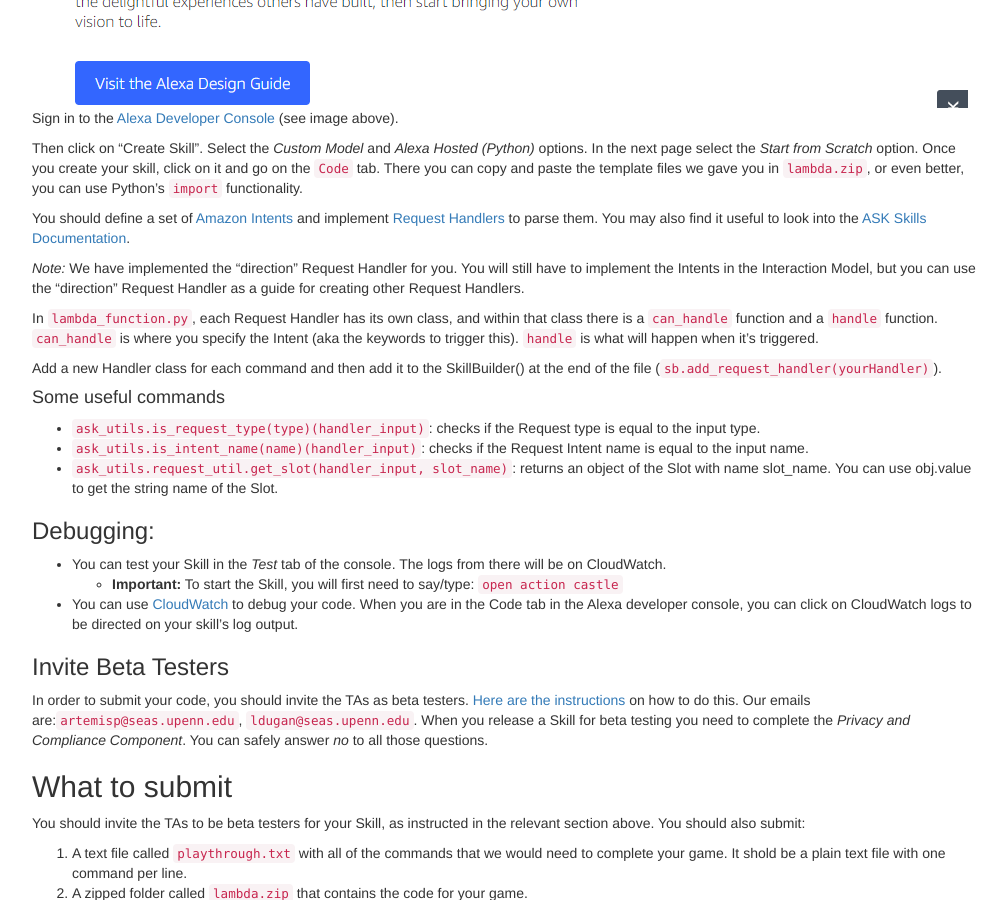
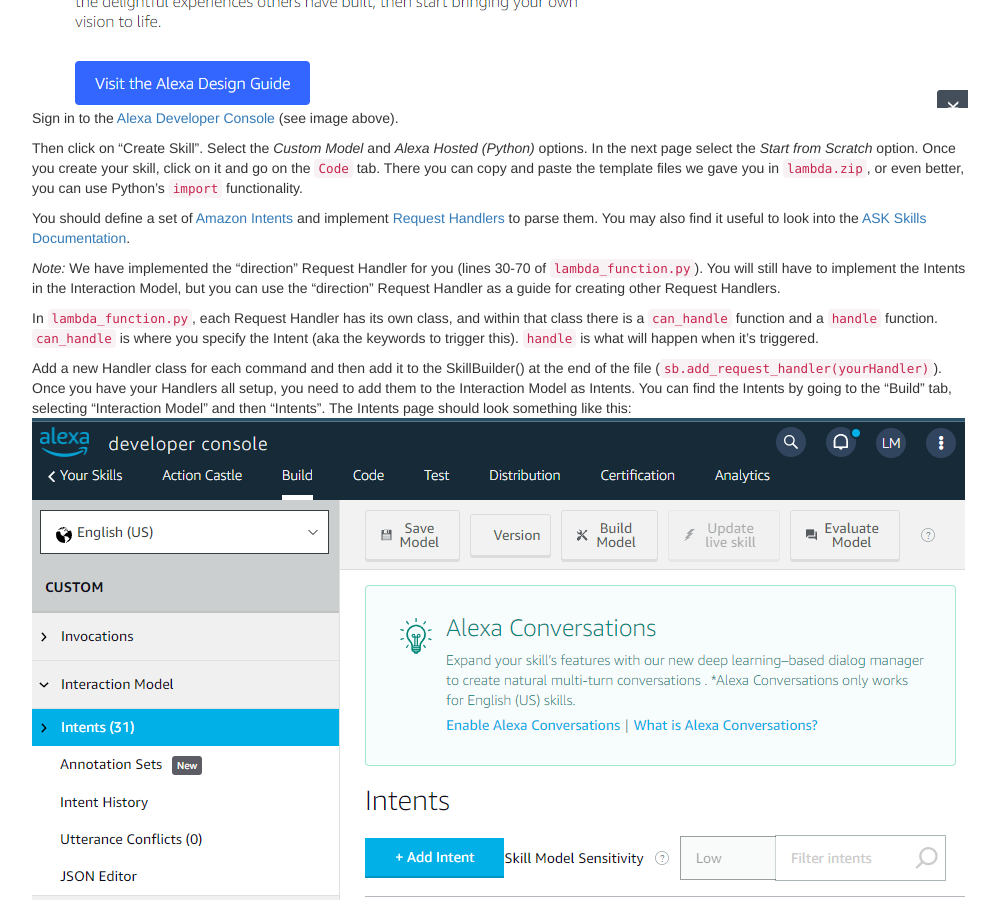
Before and after one commit to interactive-fiction-class/interactive-fiction-class.github.io, a Jekyll site: the page built from homeworks/alexa_action_castle/alexa-action-castle.md, in a window 1280 px wide and 900 px high, scrolled down 1510 px. Shown: the whole window, without its empty margins (233-1239 px from the left). Built offline with Jekyll 4.4.1, drawn with Linux system fonts in a browser that asks for light colours; nearby versions of some CDN libraries; a script that is not in the unit is left out.

Commit message:
Update alexa-action-castle.md

```diff
--- a/homeworks/alexa_action_castle/alexa-action-castle.md
+++ b/homeworks/alexa_action_castle/alexa-action-castle.md
@@ -108,14 +108,17 @@
 Then click on "Create Skill". Select the *Custom Model* and *Alexa Hosted (Python)* options. In the next page select the *Start from Scratch* option.  Once you create your skill, click on it and go on the `Code` tab. There you can copy and paste the template files we gave you in `lambda.zip`, or even better, you can use Python's `import` functionality.
 
 
-
 You should define a set of [Amazon Intents](https://developer.amazon.com/en-US/docs/alexa/interaction-model-design/design-the-custom-intents-for-your-skill.html) and implement [Request Handlers](https://developer.amazon.com/en-US/docs/alexa/alexa-skills-kit-sdk-for-java/handle-requests.html) to parse them.  You may also find it useful to look into the [ASK Skills Documentation](https://alexa-skills-kit-python-sdk.readthedocs.io/en/latest/api/core.html).
 
-*Note:* We have implemented the "direction" Request Handler for you. You will still have to implement the Intents in the Interaction Model, but you can use the "direction" Request Handler as a guide for creating other Request Handlers.
+*Note:* We have implemented the "direction" Request Handler for you (lines 30-70 of `lambda_function.py`). You will still have to implement the Intents in the Interaction Model, but you can use the "direction" Request Handler as a guide for creating other Request Handlers.
 
 In `lambda_function.py`, each Request Handler has its own class, and within that class there is a `can_handle` function and a `handle` function. `can_handle` is where you specify the Intent (aka the keywords to trigger this). `handle` is what will happen when it's triggered.
 
 Add a new Handler class for each command and then add it to the SkillBuilder() at the end of the file (`sb.add_request_handler(yourHandler)`).
+Once you have your Handlers all setup, you need to add them to the Interaction Model as Intents. You can find the Intents by going to the "Build" tab, selecting "Interaction Model" and then "Intents". The Intents page should look something like this:
+![Interaction Model](https://github.com/interactive-fiction-class/interactive-fiction-class.github.io/blob/0e00bbae7fa084da05ddbed6470ab9908d168608/assets/img/intents.png)
+
+
 
 #### Some useful commands
 * `ask_utils.is_request_type(type)(handler_input)`: checks if the Request type is equal to the input type.
```
